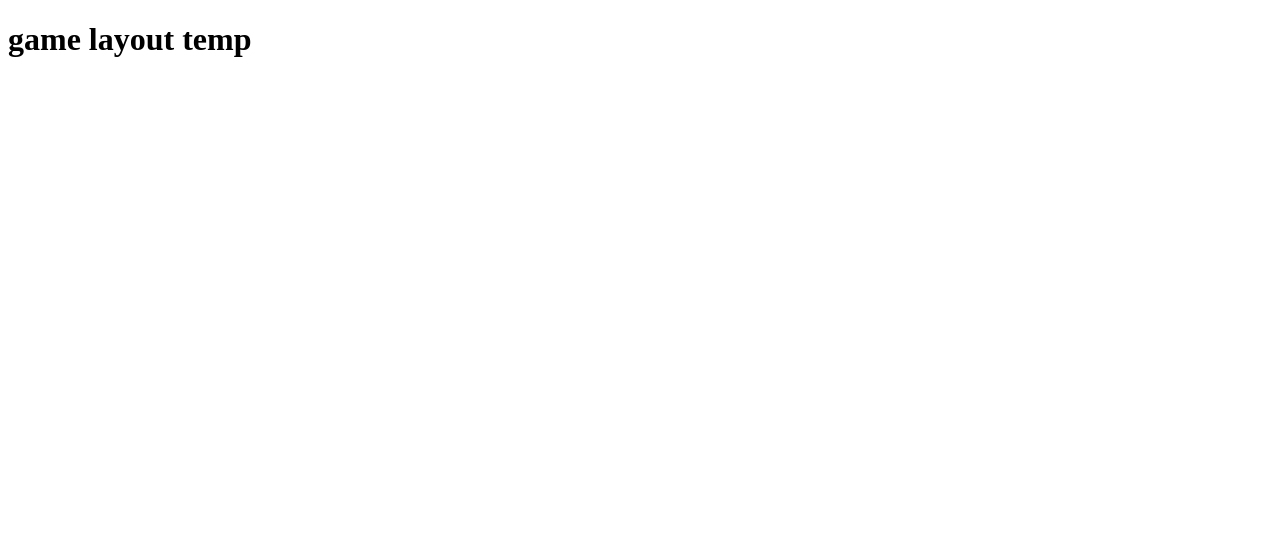
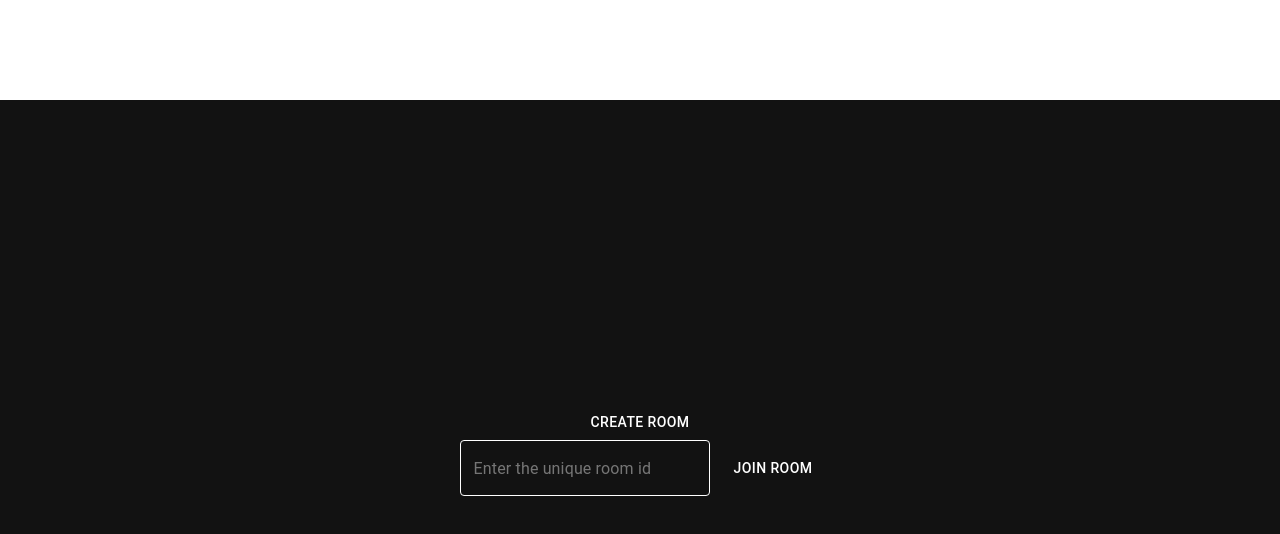
Before and after one commit to songFanAccount/gamebox, a React (Create React App) app in the folder client/: page / in a window 1280 px wide. Shown: the top 534 px of the page. Built offline with nearby package versions, Linux system fonts and the light colour scheme; no server answers.

Commit message:
disallowed joining nonexistent room

```diff
--- a/client/src/App.js
+++ b/client/src/App.js
@@ -3,6 +3,7 @@ import { BrowserRouter, Routes, Route } from 'react-router-dom';
 
 import GameLayout from './layouts/GameLayout';
 import TicTacToe from './games/TicTacToe';
+import Home from './Home';
 const socket = io.connect('http://localhost:3001')
 global.socket = socket
 
@@ -10,6 +11,7 @@ function App() {
 	return (
 		<BrowserRouter>
 			<Routes>
+				<Route path="/" element={<Home/>}/>
 				<Route path="/" element={<GameLayout/>}>
 					<Route path="tictactoe" element={<TicTacToe/>}/>
 				</Route>
--- /dev/null
+++ b/client/src/Home.jsx
@@ -0,0 +1,52 @@
+import React, { useEffect, useState } from 'react'
+import { GBButton, GBTextInput } from './components/generalComponents'
+import { Stack } from '@mui/material'
+
+export default function Home() {
+    const socket = global.socket
+    const [joinCode, setJoinCode] = useState('')
+    function handleJoinCodeChange(value) {
+        setJoinCode(value)
+    }
+    function createAndJoinRoom() {
+        alert("creating room")
+    }
+    function joinRoom() {
+        alert("joining room with code: " + joinCode)
+        socket.emit('join-room', {code: joinCode})
+    }
+    useEffect(() => {
+        socket.on('join-room-status', (response) => {
+            console.log(response)
+        })
+    }, [socket])
+    return (
+        <Stack
+            direction="column"
+            justifyContent="center"
+            alignItems="center"
+            sx={{
+                width: '100%',
+                height: 'calc(100% - 100px)',
+                position: 'fixed',
+                top: 100,
+                left: 0,
+                backgroundColor: '#121212',
+            }}
+        >
+            <GBButton
+                onClick={createAndJoinRoom}
+            >
+                Create Room
+            </GBButton>
+            <Stack direction="row" columnGap={2}>
+                <GBTextInput value={joinCode} onChange={handleJoinCodeChange} placeholder="Enter the unique room id"/>
+                <GBButton
+                    onClick={joinRoom}
+                >
+                    Join Room
+                </GBButton>
+            </Stack>
+        </Stack>
+    )
+}
--- /dev/null
+++ b/client/src/components/generalComponents.jsx
@@ -0,0 +1,42 @@
+import { Button, Stack, TextField } from "@mui/material";
+
+export function GBTextInput({value, onChange, variant="outlined", width=250, placeholder}) {
+    return (
+        <TextField
+            variant={variant}
+            value={value}
+            onChange={(e) => onChange(e.target.value)}
+            placeholder={placeholder}
+            sx={{
+                width: width,
+                "& .MuiInputBase-input": {
+                    color: '#FFFFFF',
+                },
+                '& .MuiOutlinedInput-root': {
+                    '& fieldset': {
+                        borderColor: '#FFFFFF'
+                    },
+                    '&:hover fieldset': {
+                        borderColor: '#FFFFFF'
+                    },
+                    '&.Mui-focused fieldset': {
+                        borderColor: '#FFFFFF'
+                    }
+                }
+            }}
+        />
+    )
+}
+export function GBButton({onClick, children, color='#FFFFFF'}) {
+    return (
+        <Button
+            onClick={onClick}
+            sx={{
+                m: 0,
+                color: color
+            }}
+        >
+            {children}
+        </Button>
+    )
+}
```
Also changed, not shown: 1 other file (tests, documents, lock files or other folders).
